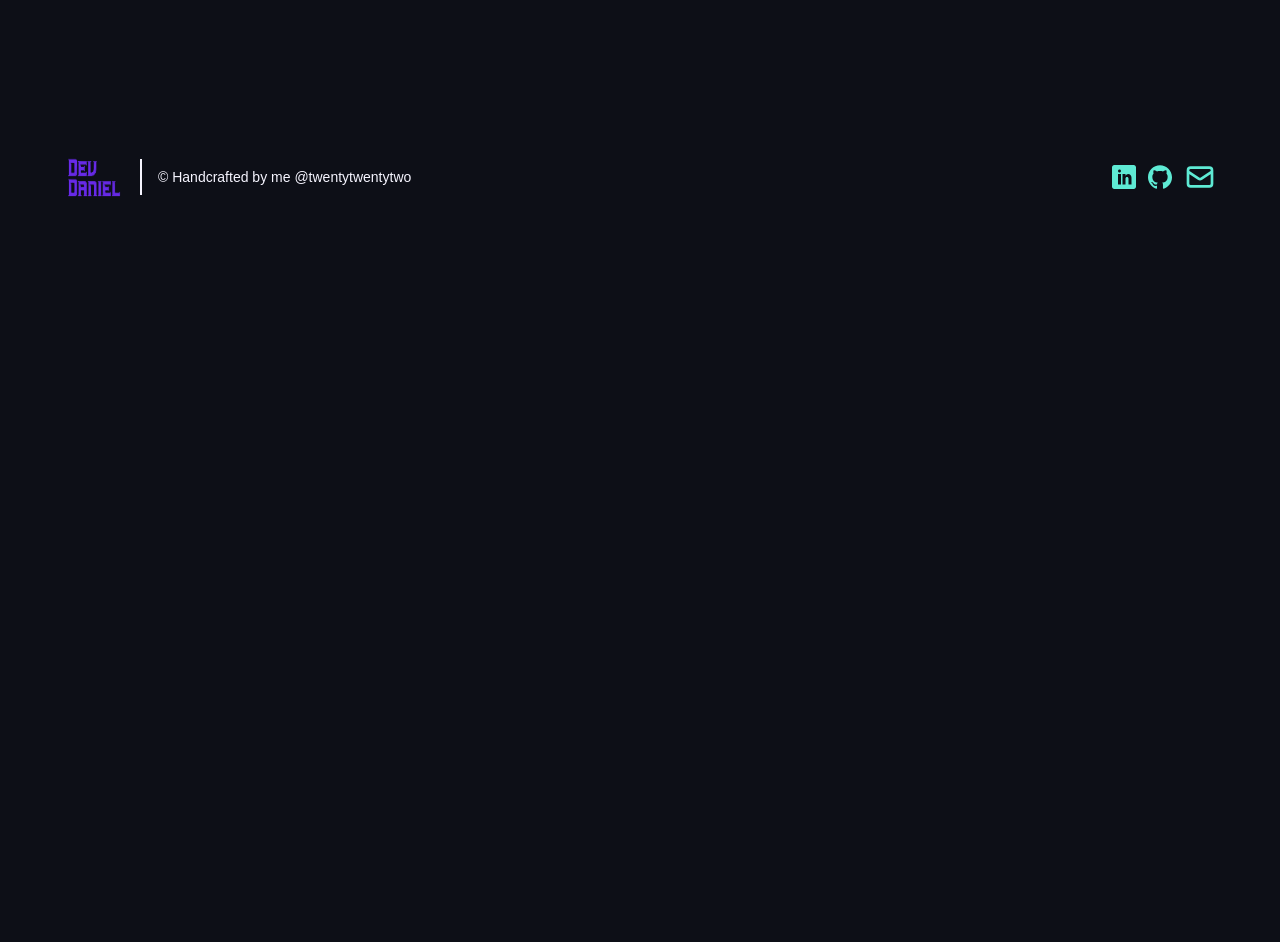
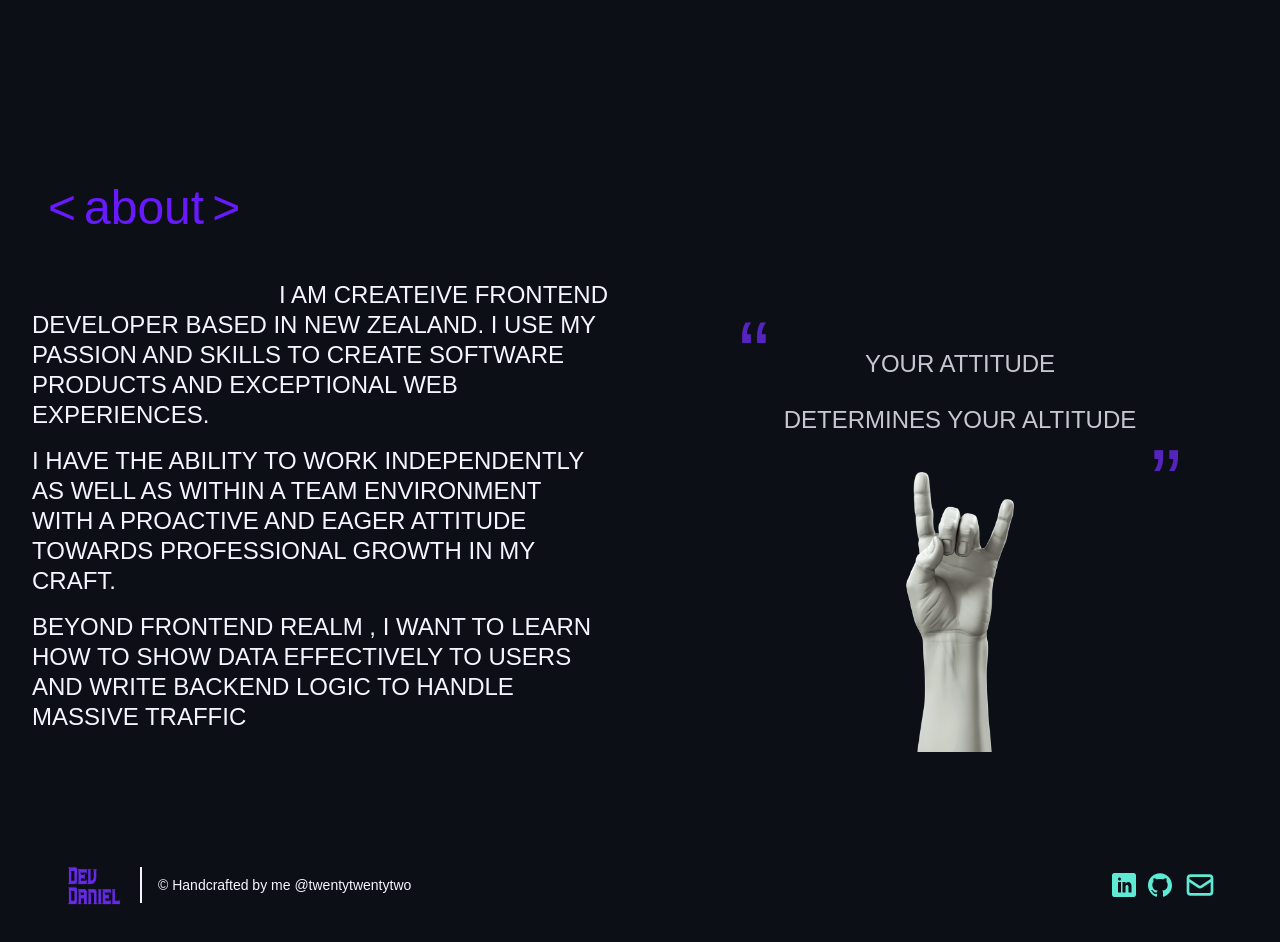
Before and after one commit to daniel0426/portfolio_2022, a Next.js app: page / in a window 1280 px wide. Shown: the part 680-1622 px from the top of the page. Before the commit the page ends 914 px from the top, so only its background shows below. Built offline with nearby package versions, Linux system fonts and the light colour scheme.

Commit message:
about section complete

```diff
--- a/components/About.js
+++ b/components/About.js
@@ -1,11 +1,46 @@
+import Image from 'next/image';
 import React from 'react';
 
 function About() {
   return (
-    <section>
-      <div>
-        <h1>About</h1>
-        <div></div>
+    <section className="container mx-auto flex flex-col py-12 ">
+      <h2 className="section-title">about</h2>
+      <div className="flex flex-col md:flex-row justify-center ">
+        <div className="uppercase  mx-auto text-lg sm:text-lg md:text-[24px] leading-normal lg:leading-tight w-3/4 md:max-w-lg lg:max-w-xl mb-16 ">
+          <p className="text-right">i am createive frontend </p>
+          <p className="mb-4">
+            developer based in new zealand. i use my passion and skills to
+            create software products and exceptional web experiences.
+          </p>
+          <p className="mb-4">
+            I have the ability to work independently as well as within a team
+            environment with a proactive and eager attitude towards professional
+            growth in my craft.
+          </p>
+          <p>
+            beyond frontend realm , i want to learn how to show data effectively
+            to users and write backend logic to handle massive traffic
+          </p>
+        </div>
+        <div className="w-3/4 md:w-1/2 flex flex-col justify-center mx-auto md:mx-0">
+          <div className=" text-center mb-6 opacity-80 w-3/4 md:w-2/3 mx-auto uppercase text-xl lg:text-2xl">
+            <div className="relative bottom-6 md:bottom-4 right-4 md:right-2 h-6 text-6xl text-[92px] text-left text-purple">
+              “
+            </div>
+            <p className="mb-6 text-center">your attitude</p>
+            <p className="text-center">determines your altitude</p>
+            <div className="relative left-4 md:left-2 h-3 text-6xl text-[92px] text-right text-purple">
+              ”
+            </div>
+          </div>
+          <Image
+            src="/about-img.png"
+            width={200}
+            height={280}
+            className="object-contain"
+            alt="about img"
+          />
+        </div>
       </div>
     </section>
   );
--- a/components/Footer.js
+++ b/components/Footer.js
@@ -29,7 +29,7 @@ function Footer() {
             title="linkedin"
             className="ml-3"
           >
-            <ImLinkedin className="w-6 h-6 text-mint " />
+            <ImLinkedin className="w-6 h-6 text-mint hover:brightness-125 " />
           </a>
           <a
             href="https://github.com/daniel0426"
@@ -38,7 +38,7 @@ function Footer() {
             title="github"
             className="ml-3"
           >
-            <ImGithub className="w-6 h-6 text-mint" />
+            <ImGithub className="w-6 h-6 text-mint hover:brightness-125" />
           </a>
           <a
             href="mailto:devdaneil0426@gmail.com"
@@ -47,7 +47,7 @@ function Footer() {
             title="mail"
             className="ml-3"
           >
-            <HiOutlineMail className="w-8 h-8 text-mint" />
+            <HiOutlineMail className="w-8 h-8 text-mint hover:brightness-125" />
           </a>
         </span>
       </div>
--- a/components/Header.js
+++ b/components/Header.js
@@ -53,7 +53,7 @@ function Header() {
           <li>
             <a href="" target="_blank" className="flex items-center">
               <span>CV</span>
-              <DocumentTextIcon className="w-12 h-13 ml-0.5 md:ml-0 md:w-5 md:h-5" />
+              <DocumentTextIcon className="w-12 h-13 ml-0.5 md:ml-0.3 md:w-5 md:h-5 " />
             </a>
           </li>
           <li>
--- a/components/Hero.js
+++ b/components/Hero.js
@@ -6,16 +6,16 @@ function Hero() {
     <section className="text-white font-montserrat h-[90vh] flex items-center">
       <div className="container mx-auto flex py-24 md:flex-row flex-col items-center justify-center">
         <div className="w-3/4 md:w-1/2 flex flex-col md:items-start mb-12 md:mb-0  ">
-          <h1 className="text-4xl lg:leading-tight md:text-5xl lg:text-6xl mb-4 border-l-2 border-l-purple border-dashed pl-4 ">
+          <h1 className="text-3xl sm:text-5xl lg:text-6xl lg:leading-tight mb-4 border-l-2 border-l-purple border-dashed pl-4 ">
             Hi ! My name is
             <br />
             <span className="text-purple"> Daniel Chung </span>
           </h1>
-          <p className="md:mb-8 leading-relaxed text-xl md:text-2xl lg:text-3xl opacity-70 font-light">
+          <p className="md:mb-8 leading-relaxed text-lg sm:text-xl md:text-2xl lg:text-3xl opacity-70 font-light">
             Creative frontend developer
           </p>
         </div>
-        <div className=" w-3/4 md:w-1/3   ">
+        <div className=" w-3/4 sm:w-3/5 md:w-1/3   ">
           <HeroAnimation />
         </div>
       </div>
--- a/pages/index.js
+++ b/pages/index.js
@@ -1,5 +1,6 @@
 import Head from 'next/head'
 import Image from 'next/image'
+import About from '../components/About';
 import Footer from '../components/Footer';
 import Header from '../components/Header';
 import Hero from '../components/Hero';
@@ -14,6 +15,7 @@ export default function Home() {
       <Header />
       <main className="  relative mt-24">
         <Hero />
+        <About />
         <Footer />
       </main>
     </div>
--- a/styles/globals.css
+++ b/styles/globals.css
@@ -33,13 +33,27 @@
 
 
 @layer components {
-
+ .section-title {
+  @apply text-brightpurple before:content-['<'] before:mr-2 after:content-['>'] after:ml-2 text-4xl md:text-5xl mb-12 ml-[2rem] md:ml-[3rem]
+ }
 }
 
 @layer utilities {
   .bg-gradient {
     background-image : linear-gradient(180deg, #0D0F17 6rem,rgba(14,18,18,0) 100%)
   }
+}
+
+/* nav styling */
+.nav {
+  display : flex;
+  align-items : center
+}
+
+.nav ul {
+  display: flex;
+  align-items: center;
+  list-style: none;
 }
 
 .nav-close-btn {
@@ -54,16 +68,6 @@
   cursor:pointer;
 }
 
-.nav {
-  display : flex;
-  align-items : center
-}
-
-.nav ul {
-  display: flex;
-  align-items: center;
-  list-style: none;
-}
 
 
 @media screen and (max-width: 768px){
--- a/tailwind.config.js
+++ b/tailwind.config.js
@@ -4,6 +4,7 @@ module.exports = {
     colors: {
       transparent: 'transparent',
       purple: '#682ae9',
+      brightpurple: '#6919FF',
       background: '#0D0F17',
       white: '#F6F5FF',
       mint: '#5eead4',
```
Also changed, not shown: public/about-img.png (added).
